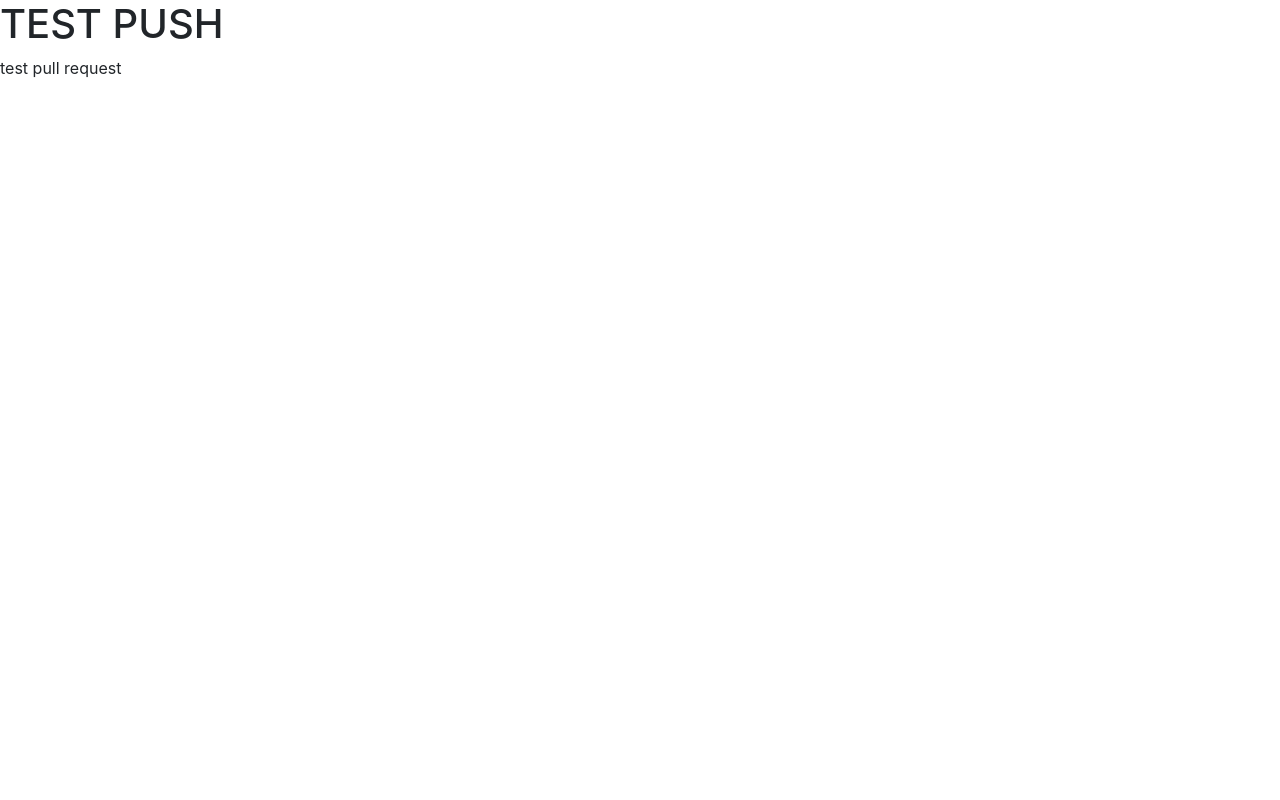
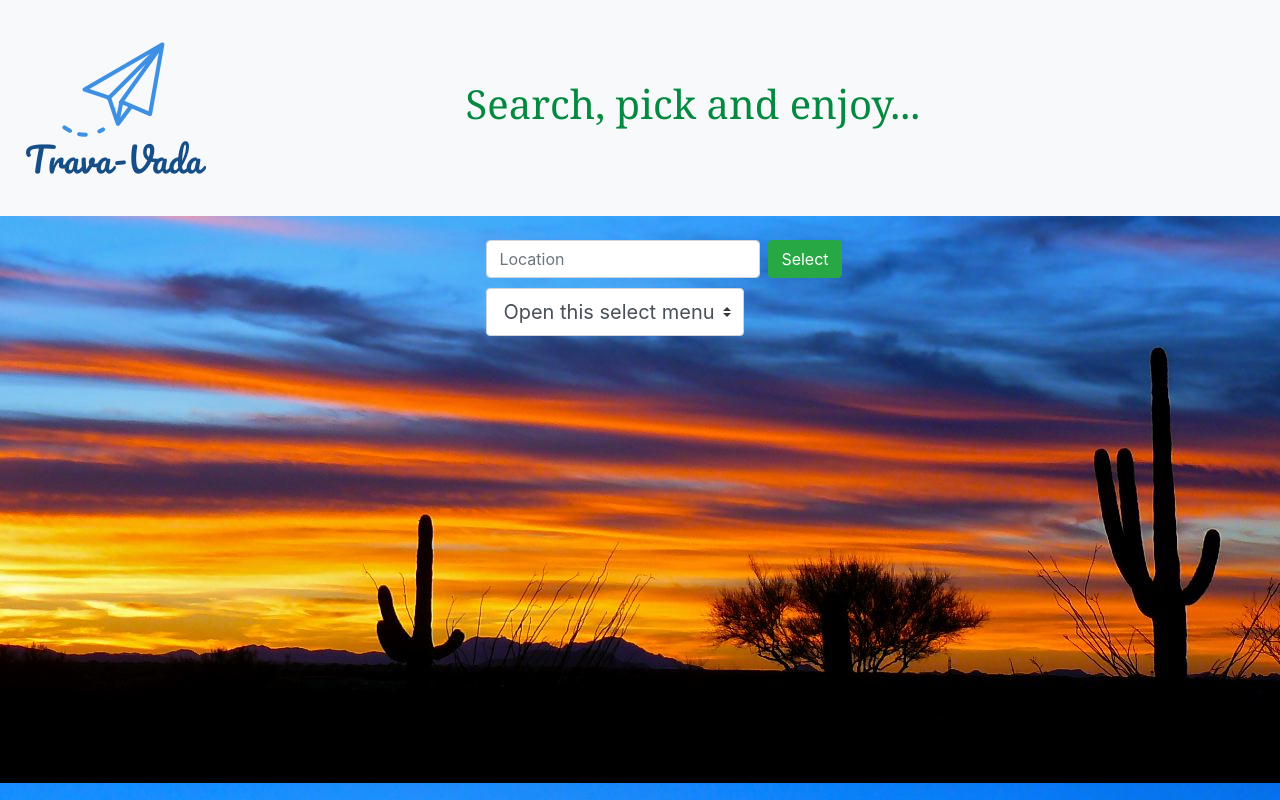
Before and after one commit to haamraah/project-1, a plain HTML site: page index.html in a window 1280 px wide. Drawn offline with nearby package versions, Linux system fonts and the light colour scheme.

Commit message:
Add text box, button and dropdown

```diff
--- a/assets/css/style.css
+++ b/assets/css/style.css
@@ -0,0 +1,29 @@
+form{
+  position:absolute;
+left: 38%;
+top:30%;
+width:30%;
+
+}
+
+h1{
+position: relative;
+left: 20%;
+color: rgb(4, 138, 64);
+font-family: Georgia, Times, 'Times New Roman', serif;
+}
+
+body{
+
+  background: url(../css/images/tucson.jpg);
+
+}
+
+button{
+ background-color: red;
+}
+
+select{
+  position: relative;
+  margin-top:  10px;
+}
--- a/index.html
+++ b/index.html
@@ -17,9 +17,35 @@
 
 <body>
 
-<h1>TEST PUSH</h1>
 
-<p>test pull request</p>
+    <nav class="navbar navbar-expand-lg navbar-light bg-light">
+        <a href="#" class="navbar-left"><img src="../project-1/assets/css/images/trava-vada.png"></a>
+
+        <h1>Search, pick and enjoy...</h1>
+
+    </nav>
+
+    <form class="form-inline my-2 my-lg-0 ">
+
+        <input class="form-control mr-sm-2" id="location" type="search" placeholder="Location" aria-label="Search">
+        <button class="btn btn-success my-2 my-sm-0 " type="submit">Select</button>
+
+        <select class="browser-default custom-select custom-select-lg mb-3">
+            <option selected>Open this select menu</option>
+            <option value="1">Restaurant</option>
+            <option value="2">Library</option>
+            <option value="3">Fitness</option>
+        </select>
+    </form>
+
+
+
+
+
+
+
+
+
 
 
 
```
Also changed, not shown: assets/css/images/trava-vada.png (added), assets/css/images/tucson.jpg (added).
